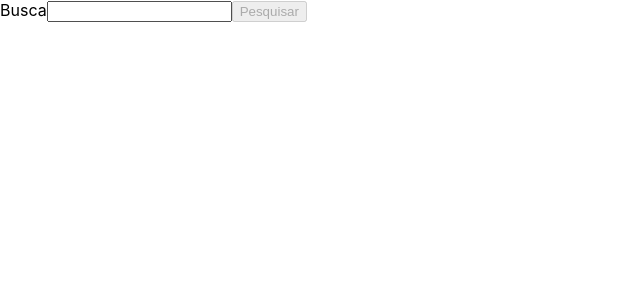
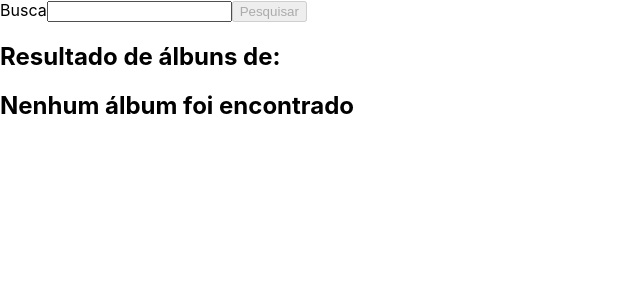
Before and after one commit to marcelofreitasfilho/TrybeTunes, a React (Vite) app: page /search in a window 1280 px wide. Shown: the top 300 px of the page, without its empty margins (0-640 px from the left). Built offline with nearby package versions, Linux system fonts and the light colour scheme.

Commit message:
requisito 2

```diff
--- a/src/Componentes/Search.tsx
+++ b/src/Componentes/Search.tsx
@@ -1,4 +1,5 @@
 import { useState, ChangeEvent, MouseEvent } from 'react';
+import { Link } from 'react-router-dom';
 import searchAlbumsAPI from '../services/searchAlbumsAPI';
 import { AlbumType } from '../types';
 
@@ -7,6 +8,7 @@ export function Search() {
   const [btnState, setBtnState] = useState(false);
   const [inptLog, setInpt] = useState('');
   const [loading, setLoading] = useState(false);
+  const [artista, setArtista] = useState('');
   const [albums, setAlbums] = useState<AlbumType[]>([]);
 
   // ----------------------FUNCOES--------------------------------
@@ -26,6 +28,8 @@ export function Search() {
     const albumsAchados = await searchAlbumsAPI(inptLog);
     setAlbums(albumsAchados);
     setLoading(false);
+    setArtista(inptLog);
+    setInpt('');
   };
 
   // ------------------------ FORM ---------------------------------------
@@ -55,6 +59,23 @@ export function Search() {
       >
         Pesquisar
       </button>
+
+      <section>
+        <h1>
+          {`Resultado de álbuns de: ${artista}`}
+        </h1>
+        { albums.length > 0
+          ? albums.map((alb) => (
+            <Link
+              data-testid={ `link-to-album-${alb.collectionId}` }
+              key={ alb.artistId }
+              to={ `/album/${alb.collectionId}` }
+            >
+              {alb.collectionName}
+            </Link>
+          ))
+          : <h1>Nenhum álbum foi encontrado</h1>}
+      </section>
     </form>
   );
 }
```
